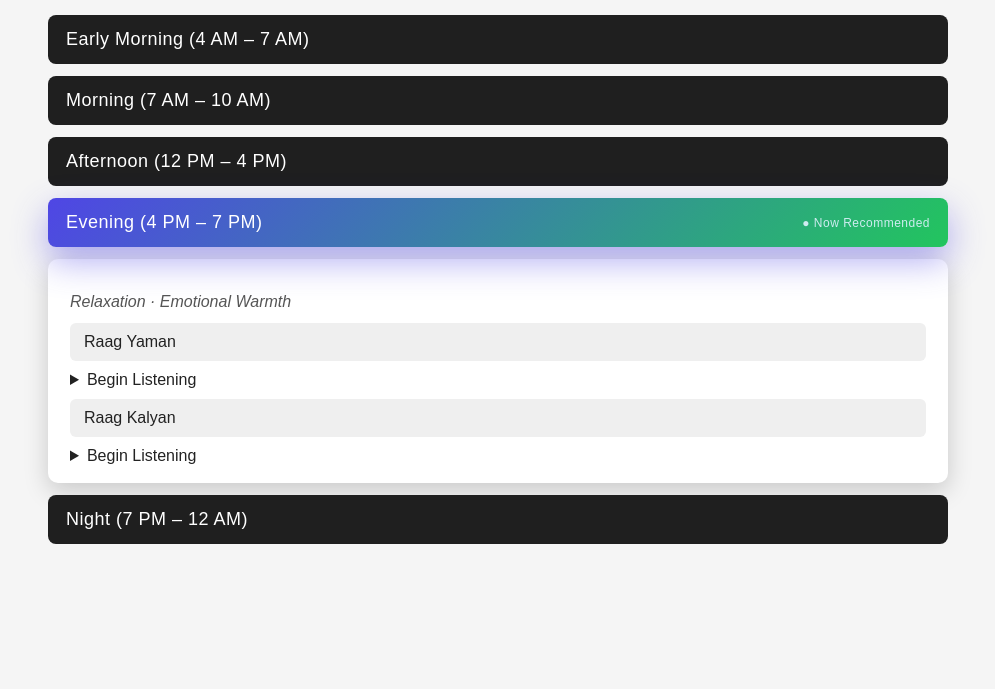
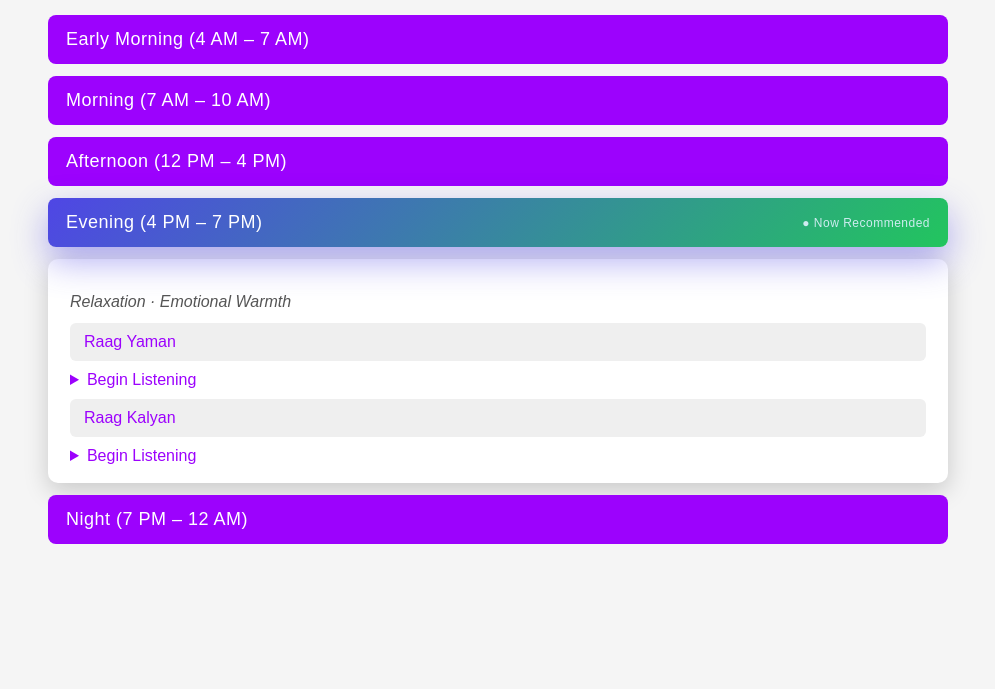
Before and after one commit to Himali16/ASEP1_RAGA-THERAPY, a plain HTML site: page time.html in a window 1280 px wide. Shown: the part 111-800 px from the top of the page, without its empty margins (142-1137 px from the left). Drawn offline with Linux system fonts and the light colour scheme.

Commit message:
Update time.html

```diff
--- a/time.html
+++ b/time.html
@@ -10,7 +10,7 @@
             background-color: #f5f5f5;
             font-family: Arial, Helvetica, sans-serif;
             padding: 30px;
-            color: #222;
+            color: #9c02fd;
         }
 
         h1 {
@@ -26,7 +26,7 @@
         /* DARK ROWS */
 
         .time-row {
-            background: #1f1f1f;
+            background: #9c02fd;
             color: #ffffff;
             padding: 14px 18px;
             margin: 12px 0;
@@ -38,7 +38,7 @@
         }
 
         .time-row:hover {
-            background: #2c2c2c;
+            background:linear-gradient(135deg, #4f46e5, #22c55e) ;
             transform: scale(1.01);
         }
         /* Auto-highlight current time row */
@@ -344,4 +344,5 @@
 
 </body>
 
+
 </html>
```
